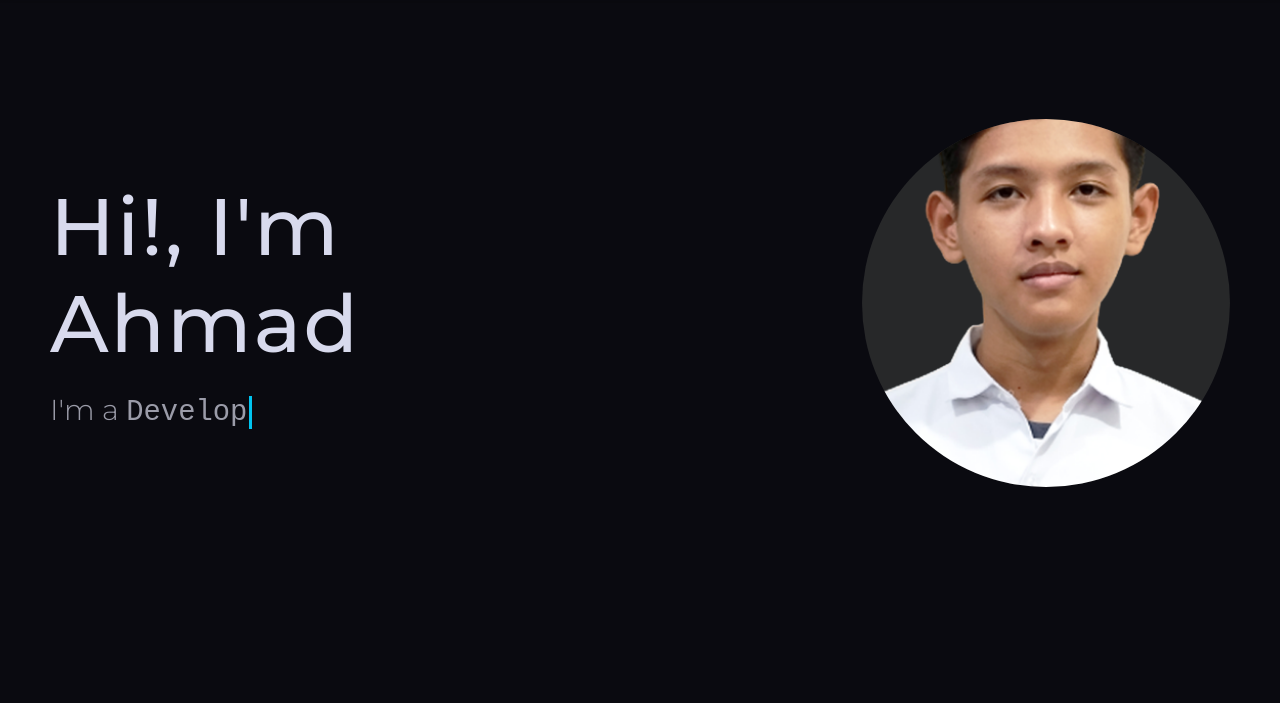
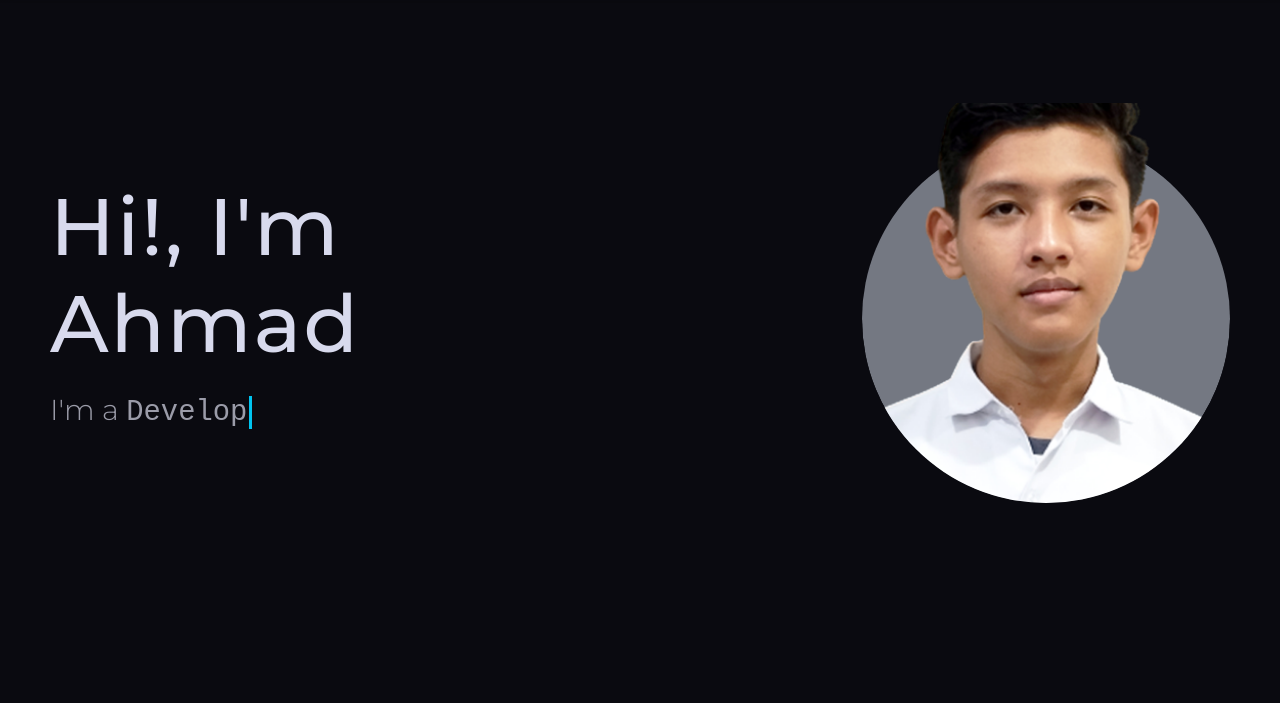
Before and after one commit to NFL07AHMAD/NFL07AHMAD.github.io, a plain HTML site: page index.html in a window 1280 px wide. Shown: the part 97-800 px from the top of the page. Drawn offline with Linux system fonts and the light colour scheme.

Commit message:
Fixing Profile Photo

```diff
--- a/assets/style/style.css
+++ b/assets/style/style.css
@@ -249,12 +249,19 @@ nav ul li a:hover {
 	align-items: center;
 }
 
-.header .col:nth-child(2) .shape {
+.header .col:nth-child(2) .clip {
+	height: 50%;
+	display: flex;
+	align-items: end;
+	border-radius: 0 0 100vw 100vw;
+	overflow: hidden;
+}
+
+.header .col:nth-child(2) .clip .shape {
 	width: 368px;
 	height: 368px;
 	border-radius: 100%;
-	background-color: #272829;
-	overflow: hidden;
+	background-color: #747882;
 }
 
 .header .col:nth-child(1) .cursor {
--- a/index.html
+++ b/index.html
@@ -70,7 +70,11 @@
           </p>
         </div>
         <div class="col">
-          <div class="shape"><img src="assets/img/PP.png" alt="" /></div>
+					<div class="clip">
+						<div class="shape">
+							<img src="assets/img/PP.png" alt="" />
+						</div>
+					</div>
         </div>
       </div>
     </header>
```
